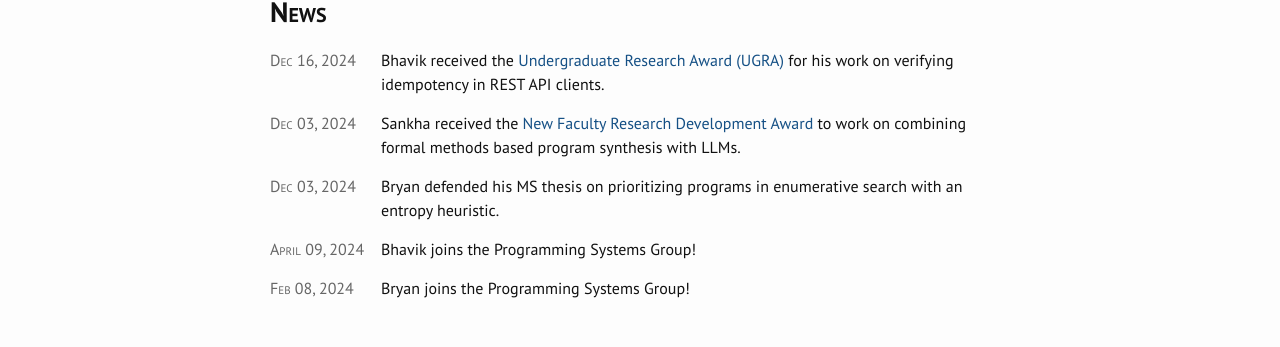
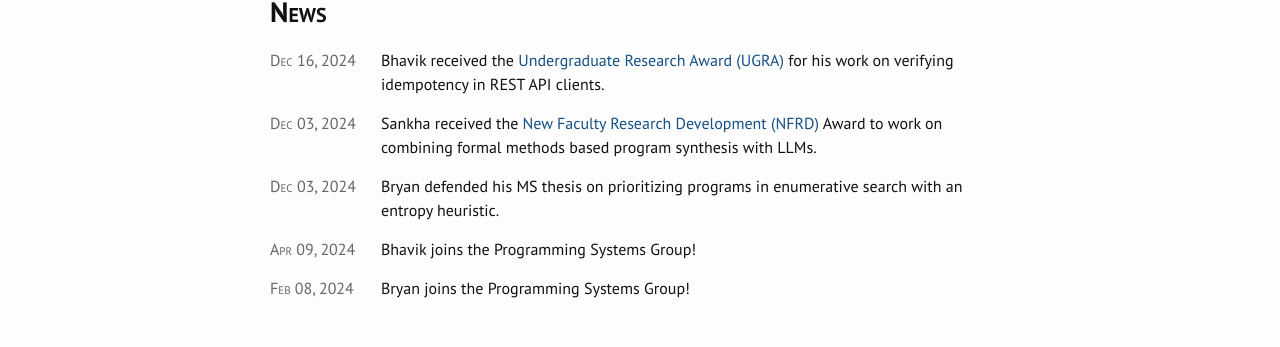
Before and after one commit to ku-progsys/ku-progsys.github.io, a Jekyll site: the page built from news.md, in a window 1280 px wide. Shown: the part 339-686 px from the top of the page. Built offline with Jekyll 4.4.1, drawn with Linux system fonts in a browser that asks for light colours; nearby versions of some CDN libraries.

Commit message:
minor nits

```diff
--- a/news.md
+++ b/news.md
@@ -12,13 +12,7 @@ navbar: false
 {% for info in news %}
 <div class="news">
   <div class="news-date">
-{% assign m = info.date | date: "%B" %}
-
-{% case m %}
-  {% when 'April' or 'May' or 'June' or 'July' %}{{ m }}
-  {% when 'September' %} Sept
-  {% else %}{{ info.date | date: "%b" }}
-{% endcase %}
+{{ info.date | date: "%b" }}
 {{ info.date | date: ' %d, %Y' }}</div>
   <div class="news-matter">{{ info.content | markdownify }}</div>
 </div>
```
Also changed, not shown: _news/2024-12-03-nfrd.md (+1 -1 lines).
